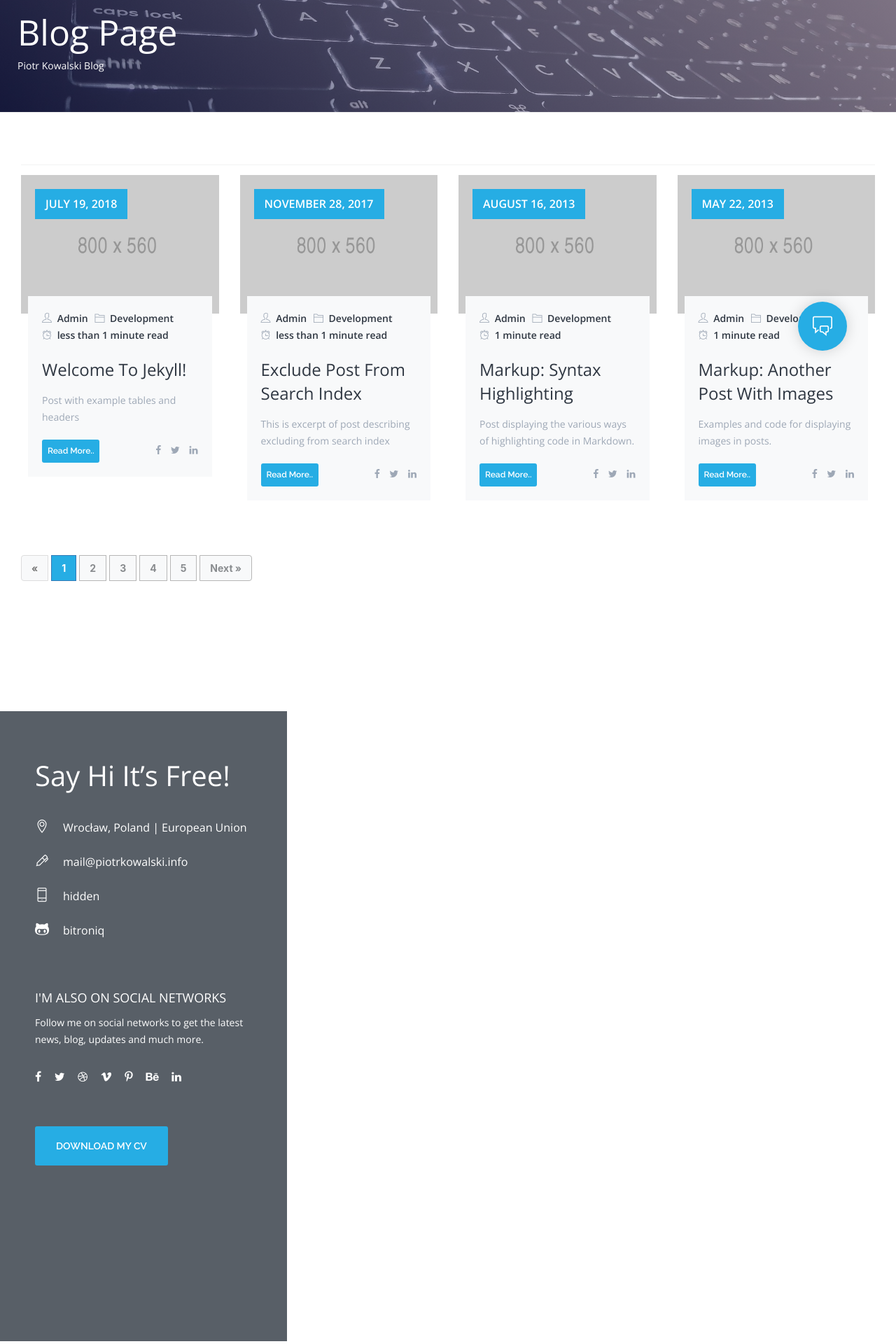
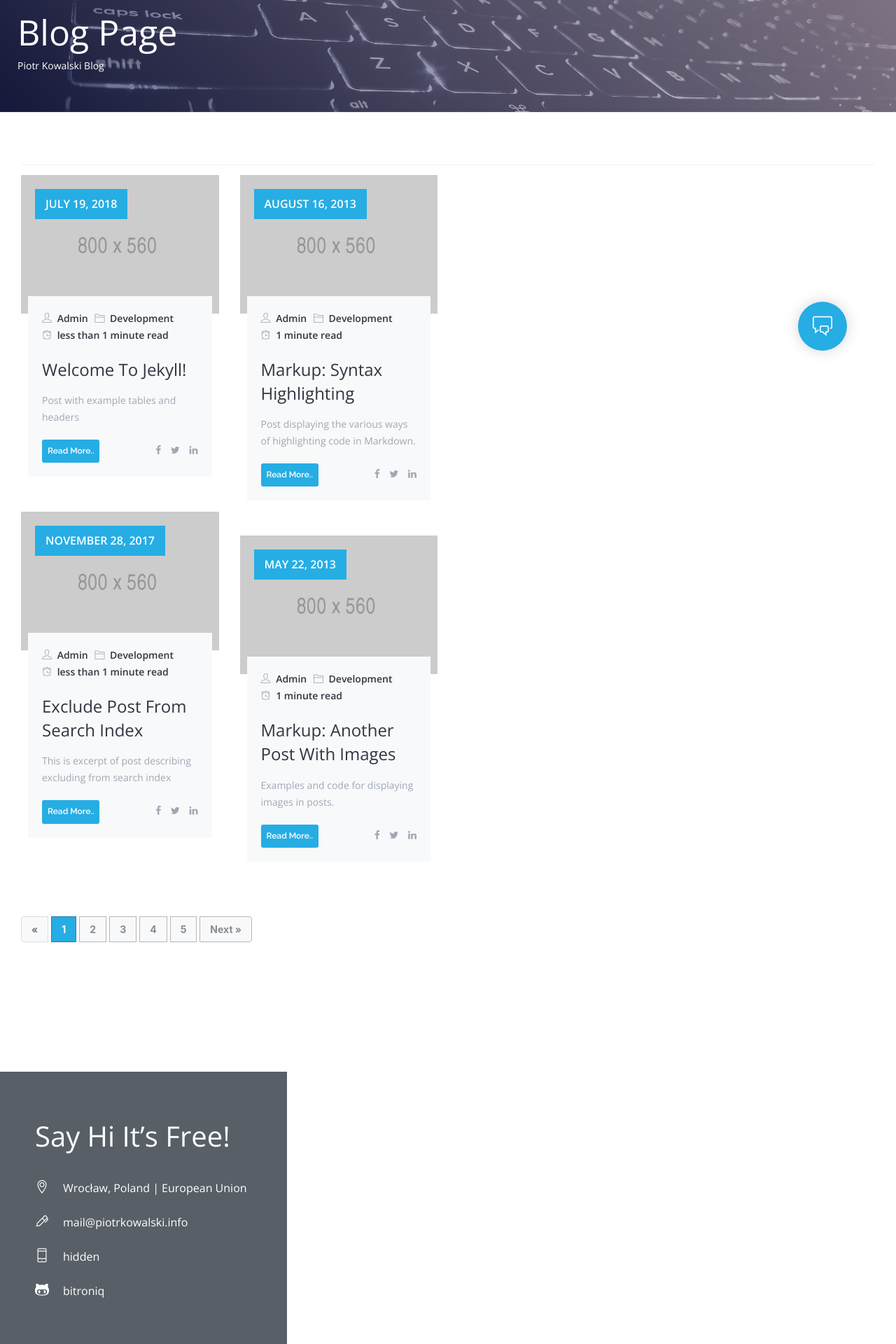
Before and after one commit to bitroniq/bitroniq.github.io, a Jekyll site: the page built from blog/index.html, in a window 1280 px wide. Shown: the part 329-2249 px from the top of the page at 70% size. Built offline with Jekyll 4.4.1, drawn with Linux system fonts in a browser that asks for light colours; the list of posts is cut into pages by our own code.

Commit message:
Fixed #12 Used cycle loop to Wrap every two posts in a div for column

```diff
--- a/blog/index.html
+++ b/blog/index.html
@@ -10,7 +10,7 @@
     {% for post in paginator.posts %}
 
 
-      <div class="col-lg-3 col-md-6 col-sm-6">
+      {% cycle '<div class="col-lg-3 col-md-6 col-sm-6">', '' %}
 
 
       <!-- ============================
@@ -60,7 +60,7 @@
     </div>
     <!-- ============================
     end blog post -->
-  </div>
+  {% cycle '', '</div>' %}
   {% endfor %}
 </div>
 
```
